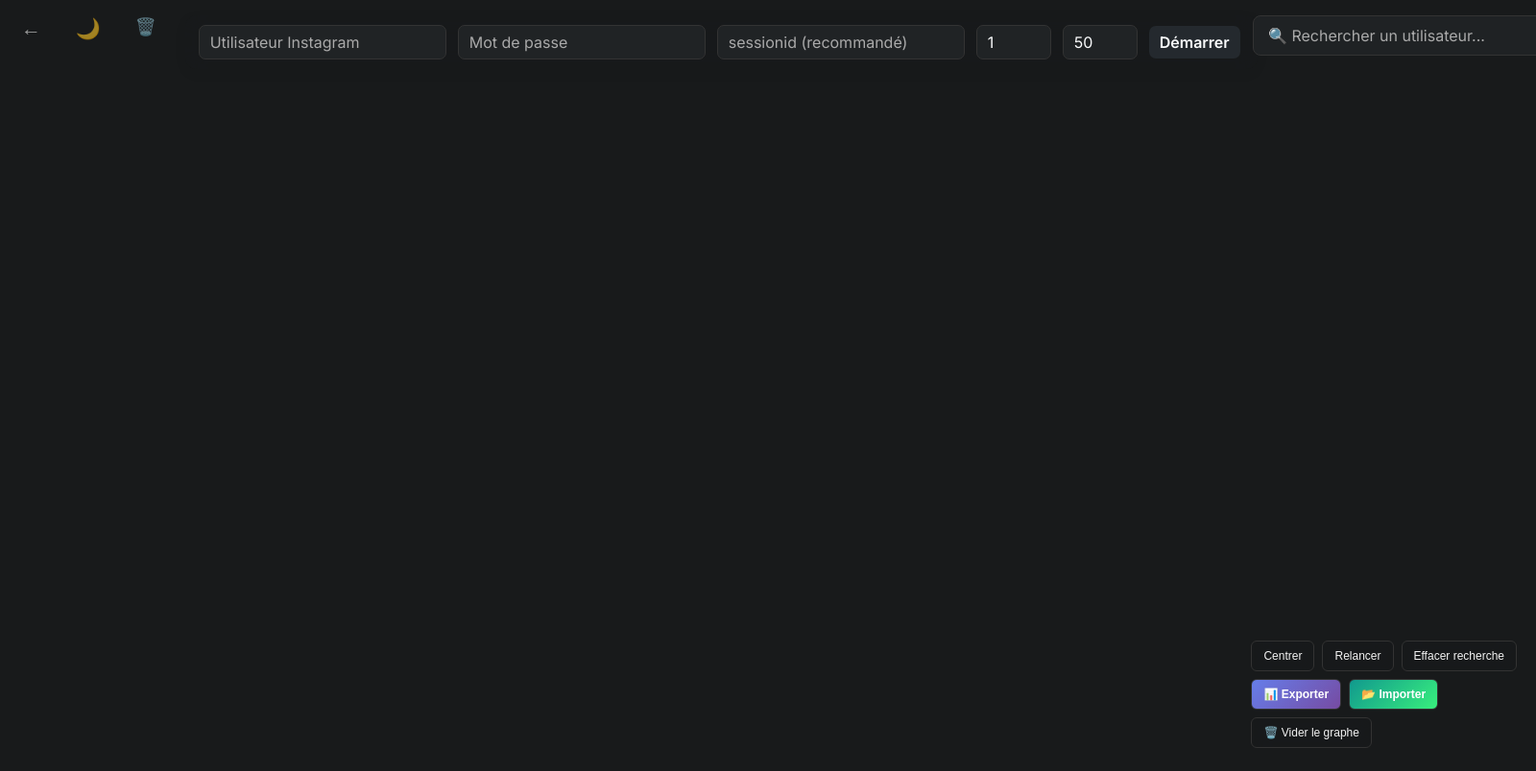
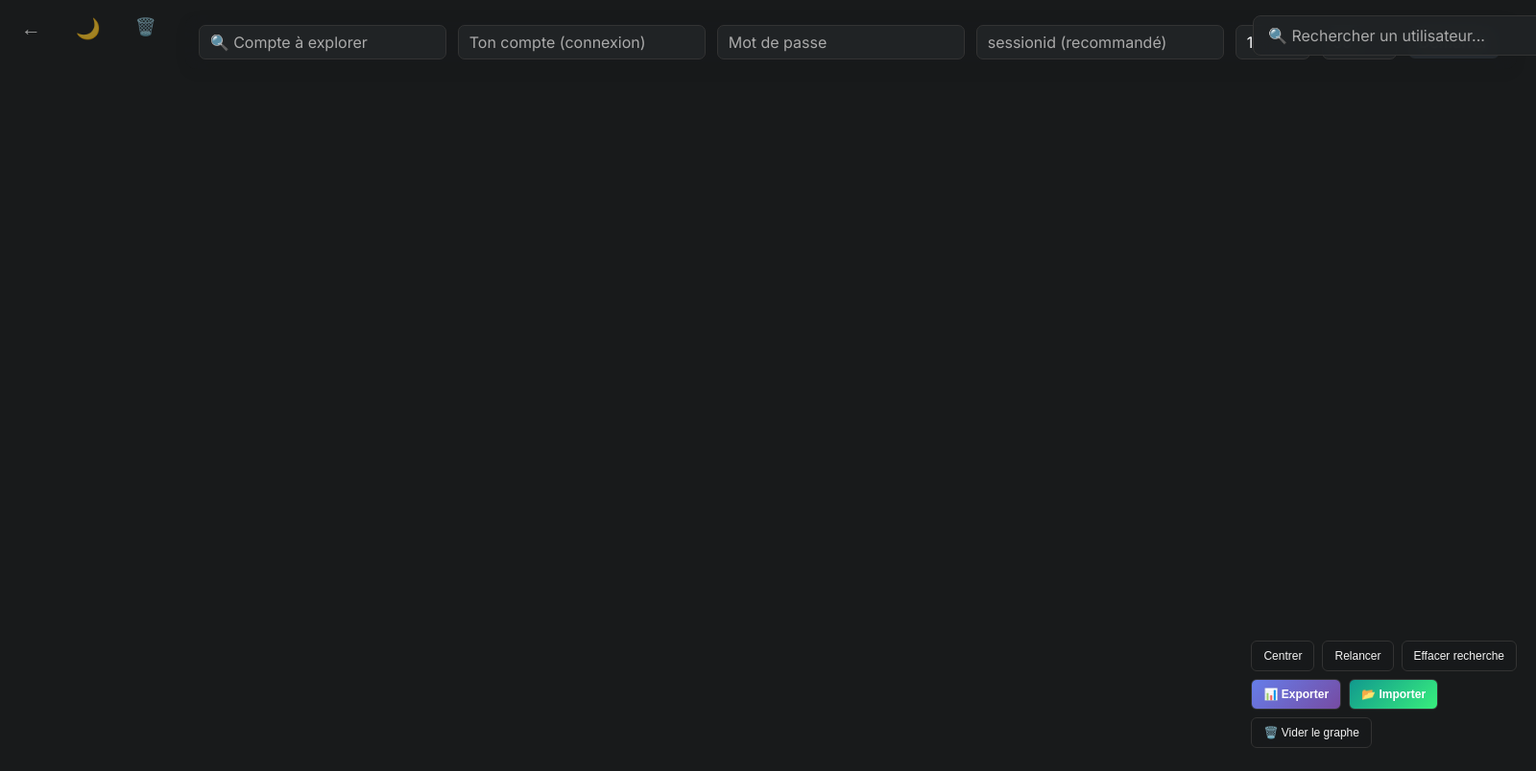
Before and after one commit to keziah744/instascan, a Flask app: page / in a window 1600 px wide; the page is wider, and only the part inside the window is pictured. Shown: that part at 96% size. Run offline with Flask 3, Linux system fonts and the light colour scheme; some libraries are stand-ins or nearby versions.

Commit message:
Explore any account's network, not just your own
Add a "target" account to explore, separate from the login identity:

- app.py: separate login identity from the explored account. Cache the client
  by login identity / sessionid (not the target) so exploring several accounts
  reuses one login. Exploration root = target if given, else the logged-in user.
- index.html: add a "🔍 Compte à explorer" field; the login username is now
  optional (sessionid carries identity).
- script.js: validate login (sessionid, or username+password) and root
  (target or username); the main graph node is the explored account.

Co-Authored-By: Claude Fable 5 <noreply@anthropic.com>

```diff
--- a/app.py
+++ b/app.py
@@ -83,19 +83,18 @@ def get_or_create_instagram_client(username, password, sessionid=None):
     Si un sessionid est fourni, on se connecte directement avec (plus fiable :
     contourne le blocage anti-bot du login par mot de passe).
     """
-    session_file = get_session_file(username)
+    # Clé de cache : le compte de CONNEXION (ou le sessionid), pas le compte exploré.
+    cache_key = ("sid:" + sessionid[:16]) if sessionid else username
 
-    # Si le client existe déjà en mémoire, le retourner
-    if username in instagram_clients:
+    # Réutiliser le client déjà connecté si la session est encore valide
+    if cache_key and cache_key in instagram_clients:
         try:
-            # Test rapide pour vérifier si la session est encore valide
-            client = instagram_clients[username]
-            client.account_info()  # Test de connectivité
+            client = instagram_clients[cache_key]
+            client.account_info()  # test de connectivité
             return client, True  # Session réutilisée
         except Exception as e:
-            print(f"Session expirée pour {username}: {e}")
-            # Supprimer le client défaillant
-            del instagram_clients[username]
+            print(f"Session expirée ({cache_key}): {e}")
+            del instagram_clients[cache_key]
 
     # Créer un nouveau client
     client = Client()
@@ -124,16 +123,21 @@ def get_or_create_instagram_client(username, password, sessionid=None):
     # bloqué par Instagram) : on réutilise la session déjà ouverte sur le web. ---
     if sessionid:
         try:
-            print(f"Connexion par sessionid pour {username}")
+            print("Connexion par sessionid...")
             client.login_by_sessionid(sessionid.strip())
-            client.dump_settings(session_file)
-            print(f"Connexion par sessionid réussie pour {username}")
-            instagram_clients[username] = client
+            login_user = client.username or username or "session"
+            client.dump_settings(get_session_file(login_user))
+            print(f"Connexion par sessionid réussie ({login_user})")
+            instagram_clients[cache_key] = client
             return client, False
         except Exception as e:
             print(f"Échec de la connexion par sessionid: {e}")
             raise e
 
+    # --- Connexion par mot de passe (nécessite le compte de connexion) ---
+    if not username:
+        raise Exception("Nom d'utilisateur requis pour la connexion par mot de passe.")
+    session_file = get_session_file(username)
     try:
         # Essayer de charger une session existante
         if os.path.exists(session_file):
@@ -162,7 +166,7 @@ def get_or_create_instagram_client(username, password, sessionid=None):
         raise e
 
     # Stocker le client en mémoire
-    instagram_clients[username] = client
+    instagram_clients[cache_key] = client
     return client, session_reused
 
 @app.route('/')
@@ -173,7 +177,9 @@ def index():
 def start_scraping(data):
     # Normalise le pseudo : enlève les espaces et un éventuel '@' collé au début
     # (Instagram attend le nom d'utilisateur seul, ce qui provoque sinon un BadPassword).
-    username = (data['username'] or '').strip().lstrip('@')
+    username = (data.get('username') or '').strip().lstrip('@')
+    # Compte à explorer (point de départ du graphe). Si vide, on explore le compte connecté.
+    target = (data.get('target') or '').strip().lstrip('@')
     password = data.get('password') or ''
     sessionid = (data.get('sessionid') or '').strip()
     max_depth = int(data.get('max_depth', 2))
@@ -186,12 +192,12 @@ def start_scraping(data):
 
     thread = threading.Thread(
         target=explore_and_stream,
-        args=(username, password, max_depth, sessionid, followers_limit)
+        args=(username, password, max_depth, sessionid, followers_limit, target)
     )
     thread.daemon = True
     thread.start()
 
-def explore_and_stream(username, password, max_depth, sessionid=None, followers_limit=50):
+def explore_and_stream(username, password, max_depth, sessionid=None, followers_limit=50, target=None):
     try:
         # Utiliser la fonction de gestion de session
         cl, session_reused = get_or_create_instagram_client(username, password, sessionid)
@@ -202,7 +208,13 @@ def explore_and_stream(username, password, max_depth, sessionid=None, followers_
             'message': 'Session réutilisée' if session_reused else 'Nouvelle connexion'
         })
 
-        user_id = cl.user_id_from_username(username)
+        # Compte à explorer : la cible si fournie, sinon le compte connecté.
+        root = (target or username or getattr(cl, 'username', '') or '').strip().lstrip('@')
+        if not root:
+            raise Exception("Aucun compte à explorer indiqué.")
+        socketio.emit('root_info', {'root': root})
+
+        user_id = cl.user_id_from_username(root)
         visited = set()
         G.clear()
 
@@ -247,7 +259,7 @@ def explore_and_stream(username, password, max_depth, sessionid=None, followers_
                     'error': str(e)
                 })
 
-        explore(username, user_id, 1)
+        explore(root, user_id, 1)
         socketio.emit('done')
 
     except Exception as e:
--- a/static/script.js
+++ b/static/script.js
@@ -1189,16 +1189,19 @@ document.getElementById('loginForm').onsubmit = function(e) {
     e.preventDefault();
     if (isStarted) return;
 
-    // Validation : pseudo obligatoire, et mot de passe OU sessionid
+    // Validation
+    const tCheck = document.getElementById('target').value.trim();
     const uCheck = document.getElementById('username').value.trim();
     const pCheck = document.getElementById('password').value;
     const sCheck = document.getElementById('sessionid').value.trim();
-    if (!uCheck) {
-        showStatusMessage("Entre ton nom d'utilisateur Instagram", 'warning');
+    // Connexion : soit un sessionid, soit compte + mot de passe
+    if (!sCheck && !(uCheck && pCheck)) {
+        showStatusMessage('Connexion requise : sessionid (recommandé), ou ton compte + mot de passe', 'warning');
         return;
     }
-    if (!pCheck && !sCheck) {
-        showStatusMessage('Entre ton mot de passe OU ton sessionid', 'warning');
+    // Compte à explorer : la cible, sinon ton propre compte
+    if (!tCheck && !uCheck) {
+        showStatusMessage('Indique un compte à explorer (ou remplis ton propre compte)', 'warning');
         return;
     }
 
@@ -1230,17 +1233,22 @@ document.getElementById('loginForm').onsubmit = function(e) {
         updateGraphWithAnimation();
     }
 
+    const target = document.getElementById('target').value.trim();
     const username = document.getElementById('username').value.trim();
     const password = document.getElementById('password').value;
     const sessionid = document.getElementById('sessionid').value.trim();
     const max_depth = document.getElementById('depth').value;
     const followers_limit = document.getElementById('limit').value;
 
-    showStatusMessage(sessionid ? 'Connexion via sessionid...' : 'Connexion en cours...', 'info');
+    // Compte réellement exploré (racine du graphe) : la cible, sinon ton compte
+    const root = target || username;
+
+    showStatusMessage(`Exploration du réseau de @${root}...`, 'info');
 
     // Envoyer les informations de continuation si applicable
     const scrapingData = {
         username,
+        target,
         password,
         sessionid,
         max_depth,
@@ -1251,11 +1259,11 @@ document.getElementById('loginForm').onsubmit = function(e) {
 
     socket.emit('start_scraping', scrapingData);
 
-    // Ajouter le nœud principal seulement s'il n'existe pas déjà
-    if (!nodeMap.has(username)) {
+    // Ajouter le nœud principal (le compte exploré) seulement s'il n'existe pas déjà
+    if (root && !nodeMap.has(root)) {
         const mainNode = {
-            id: username,
-            label: username,
+            id: root,
+            label: root,
             isMain: true,
             x: width / 2,
             y: height / 2,
@@ -1264,12 +1272,12 @@ document.getElementById('loginForm').onsubmit = function(e) {
         };
 
         nodes.push(mainNode);
-        nodeMap.set(username, mainNode);
+        nodeMap.set(root, mainNode);
         updateGraphWithAnimation();
     }
 
-    // Marquer l'utilisateur principal comme scrapé
-    scrapedUsers.add(username);
+    // Marquer le compte exploré comme scrapé
+    if (root) scrapedUsers.add(root);
     updateStats();
 
     console.log(continueFromImport ? "Continuation du scraping" : "Nouveau scraping démarré");
--- a/templates/index.html
+++ b/templates/index.html
@@ -688,11 +688,14 @@
     <button id="toggle-mode-btn" title="Changer le mode">🌙</button>
     <button id="clear-session-btn" title="Nettoyer la session">🗑️</button>
     <form id="loginForm">
-        <input type="text" id="username" placeholder="Utilisateur Instagram" autocomplete="username" required>
+        <input type="text" id="target" placeholder="🔍 Compte à explorer" autocomplete="off"
+               title="Le compte dont tu veux voir le réseau d'abonnés. Laisse vide pour explorer ton propre compte.">
+        <input type="text" id="username" placeholder="Ton compte (connexion)" autocomplete="username"
+               title="Ton compte de connexion. Facultatif si tu utilises un sessionid.">
         <input type="password" id="password" placeholder="Mot de passe" autocomplete="current-password">
         <input type="password" id="sessionid" placeholder="sessionid (recommandé)"
                autocomplete="off" title="Colle ici ton cookie 'sessionid' d'instagram.com : c'est la méthode la plus fiable, elle contourne le blocage du mot de passe.">
-        <input type="number" id="depth" title="Profondeur (1 = tes abonnés, 2 = + leurs abonnés)" min="1" max="4" value="1">
+        <input type="number" id="depth" title="Profondeur (1 = ses abonnés, 2 = + les abonnés de ses abonnés)" min="1" max="4" value="1">
         <input type="number" id="limit" title="Nombre max d'abonnés récupérés par compte (0 = tous). Plus bas = plus rapide." min="0" max="500" value="50">
         <button type="submit">Démarrer</button>
     </form>
```
